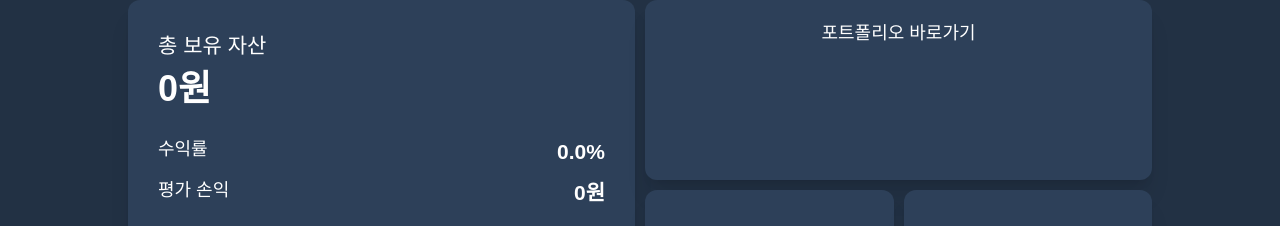
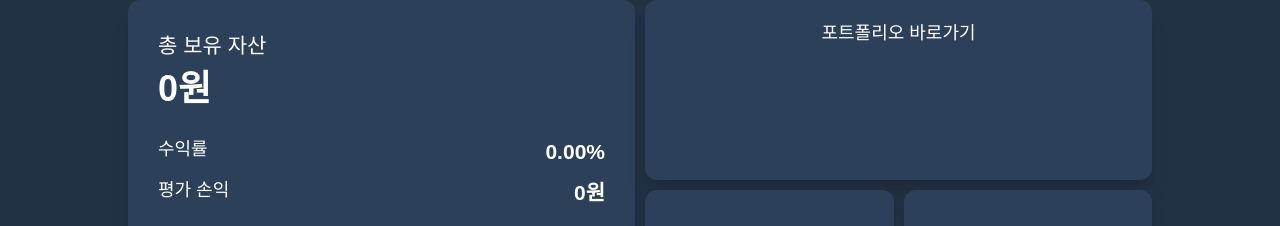
Before and after one commit to crewd/my-asset, a React (Vite) app: page / in a window 1280 px wide. Shown: the part 100-326 px from the top of the page. Built offline with nearby package versions, Linux system fonts and the light colour scheme; no server answers.

Commit message:
fix: 평가손익 백분율 수정

```diff
--- a/src/pages/MainPage.tsx
+++ b/src/pages/MainPage.tsx
@@ -112,7 +112,7 @@ function MainPage() {
       return;
     }
     setProfit(
-      ((averagePrice * Number(stockRate.toFixed(2))) / 10) * stockCount,
+      ((averagePrice * Number(stockRate.toFixed(2))) / 100) * stockCount,
     );
   }, [stockCount]);
 
@@ -138,7 +138,7 @@ function MainPage() {
                     : 'text-white'
                 }`}
               >
-                {stockRate.toFixed(1)}%
+                {stockRate.toFixed(2)}%
               </p>
             </div>
             <div className="mt-[10px] flex justify-between">
```
